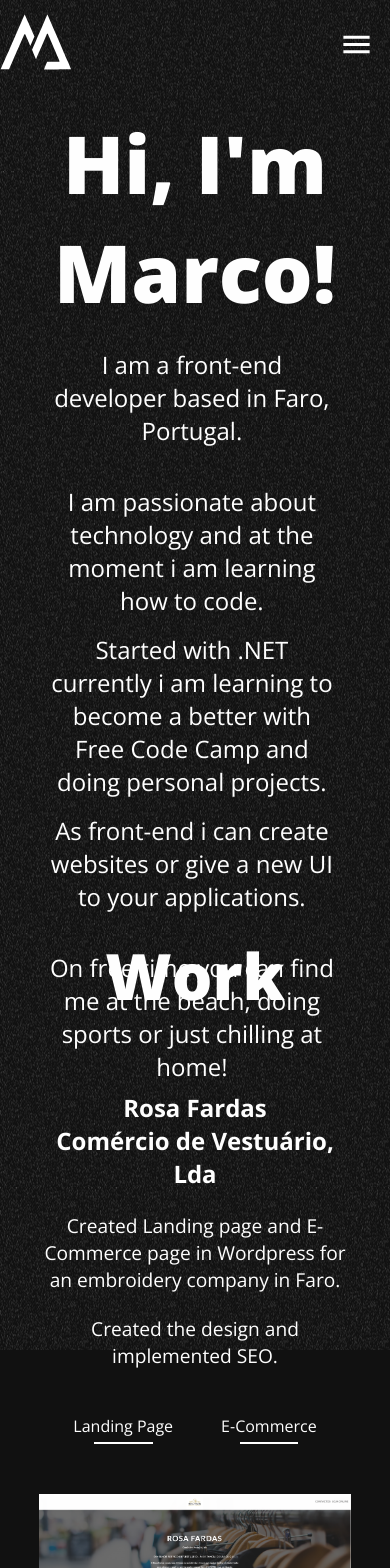
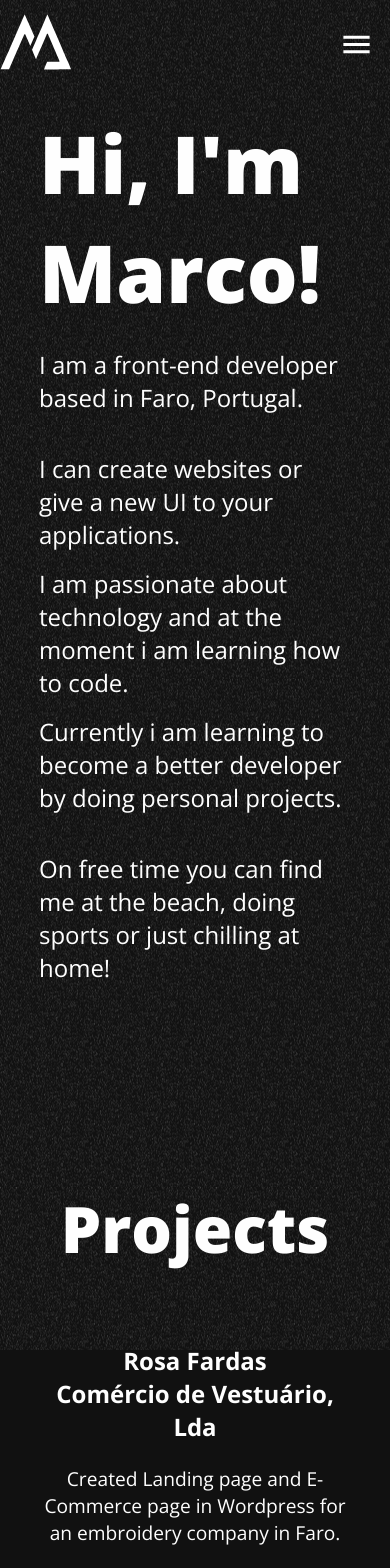
Before and after one commit to Markkex/marcoavila, a React (Create React App) app: page / in a window 390 px wide. Shown: the top 1568 px of the page. Built offline with nearby package versions, Linux system fonts and the light colour scheme.

Commit message:
mobile menu and hero section

```diff
--- a/src/App.css
+++ b/src/App.css
@@ -156,8 +156,8 @@ li {
     display: none;
   }
 
-
-  .menu-icon, .logo-image {
+  .menu-icon,
+  .logo-image {
     display: flex;
     justify-content: space-evenly;
     padding: 1rem;
@@ -166,7 +166,6 @@ li {
   .hero-section {
     display: flex;
     flex-direction: row;
-    padding: 0 10%;
   }
 }
 
@@ -183,7 +182,7 @@ li {
 /*Welcome-section*/
 
 .hero-section {
-  height: 85vh;
+  height: 100vh;
 }
 .welcome-section {
   padding: 5% 10%;
@@ -199,8 +198,6 @@ li {
 }
 
 .welcome-section p {
-  padding-left: 3%;
-  padding-right: 5%;
   padding-bottom: 1rem;
   font-size: 1.2em;
   text-align: left;
@@ -208,13 +205,13 @@ li {
 
 @media (max-width: 50em) {
   .hero-section {
-    height: 100vh;
+    height: 130vh;
   }
 
   .welcome-section,
   .welcome-section h1,
   .welcome-section p {
-    text-align: center;
+    text-align: left;
   }
 }
 
@@ -381,11 +378,40 @@ li {
     order: 2;
   }
 }
+/* Mobile */
+.mobile-headbar {
+  display: flex;
+}
 
-.mobileMenu {
-  width: 100%;
-  height: 100%;
-  display: block;
-  align-content: center;
-  background-color: white;
+.menu-options {
+  display: flex;
+  flex-direction: column;
+  font-size: 3rem;
+  align-items: center;
+  padding: 1.5rem;
+  position: relative;
+  animation-name: movement;
+  animation-duration: 2s;
 }
+
+.menu-effect:hover {
+  font-size: 5rem;
+}
+
+@keyframes movement {
+  from {
+    left: -400px;
+  }
+  to {
+    left: 0px;
+  }
+}
+
+@keyframes hovereffect {
+  from {
+    zoom: 100%;
+  }
+  to {
+    zoom: 200%;
+  }
+}
--- a/src/App.tsx
+++ b/src/App.tsx
@@ -4,21 +4,22 @@ import Contact from "./Components/Contact";
 import Main from "./Components/Main";
 import Menu from "./Components/Menu";
 import MobileMenu from "./Components/MobileMenu";
-import Work from "./Components/Work";
+import Projects from "./Components/Projects";
 
 const App: FC = () => {
   const [open, setOpen] = useState<boolean>(false);
 
   return (
-    <div className='App'>
-      <div className='bg'></div>
+    <div className="App">
+      <div className="bg"></div>
 
-      {open && <MobileMenu setOpen={setOpen}/>}
+      {open && <MobileMenu setOpen={setOpen} />}
       {open === false && (
         <Fragment>
           <Menu setOpen={setOpen} />
           <Main />
-          <Work />
+
+          <Projects />
           <Contact />
         </Fragment>
       )}
--- a/src/Components/Main.tsx
+++ b/src/Components/Main.tsx
@@ -1,31 +1,43 @@
 import React, { FC } from "react";
+interface elements {
+  hello: string;
+  primaryText: string;
+  secondaryText: string;
+  thirdText: string;
+  fourthText: string;
+  fifthText: string;
+}
+const Main: FC = () => {
+  const descriptions: [elements] = [
+    {
+      hello: "Hi, I'm Marco!",
+      primaryText: "I am a front-end developer based in Faro, Portugal.",
+      secondaryText:
+        "I can create websites or give a new UI to your applications.",
+      thirdText:
+        "I am passionate about technology and at the moment i am learning how to code.",
+      fourthText:
+        "Currently i am learning to become a better developer by doing personal projects.",
+      fifthText:
+        "On free time you can find me at the beach, doing sports or just chilling at home!",
+    },
+  ];
 
-const Main: FC = () => {
   return (
-    <div id="hero-section" className='hero-section'>
-      <div className='welcome-section'>
-        <h1 className='header-font-style'>Hi, I'm Marco!</h1>
-        <br />
-        <p>I am a front-end developer based in Faro, Portugal.</p>
-        <br/>
-        <p>
-          I am passionate about technology and at the moment i am learning how
-          to code.
-        </p>
-        <p>
-          Started with .NET currently i am learning to become a better with Free
-          Code Camp and doing personal projects.
-        </p>
-        <p>
-          As front-end i can create websites or give a new UI to your
-          applications.
-        </p>
-        <br />
-        <p>
-          On free time you can find me at the beach, doing sports or just
-          chilling at home!
-        </p>
-      </div>
+    <div id="hero-section" className="hero-section">
+      {descriptions.map((description) => (
+        <div className="welcome-section">
+          <h1 className="header-font-style">{description.hello}</h1>
+          <br />
+          <p>{description.primaryText}</p>
+          <br />
+          <p>{description.secondaryText}</p>
+          <p>{description.thirdText}</p>
+          <p>{description.fourthText}</p>
+          <br />
+          <p>{description.fifthText}</p>
+        </div>
+      ))}
     </div>
   );
 };
--- a/src/Components/Menu.tsx
+++ b/src/Components/Menu.tsx
@@ -1,4 +1,4 @@
-import React, { FC, useState } from "react";
+import React, { FC } from "react";
 import logo from "../media/images/logo.svg";
 import MenuIcon from "@material-ui/icons/Menu";
 interface Validation {
@@ -7,19 +7,19 @@ interface Validation {
 
 const Menu: FC<Validation> = ({ setOpen }) => {
   return (
-    <div id='menu' className='menu sticky'>
-      <div className='logo-image'>
-        <a href='#menu'>
-          <img src={logo} alt='logo' />
+    <div id="menu" className="menu sticky">
+      <div className="logo-image">
+        <a href="#hero-section">
+          <img src={logo} alt="logo" />
         </a>
       </div>
-      <div className='navbar'>
-        <a href='#hero-section'>About Me</a>
-        <a href='#projects'>Work</a>
-        <a href='#contact-me'>Contact Me</a>
+      <div className="navbar">
+        <a href="#hero-section">About Me</a>
+        <a href="#projects">Work</a>
+        <a href="#contact-me">Contact Me</a>
       </div>
       <div className="menu-icon">
-        <MenuIcon fontSize="large" onClick={() => setOpen(true)}/>
+        <MenuIcon fontSize="large" onClick={() => setOpen(true)} />
       </div>
     </div>
   );
--- a/src/Components/MobileMenu.tsx
+++ b/src/Components/MobileMenu.tsx
@@ -1,15 +1,47 @@
 import React, { FC } from "react";
-import image from "../media/images/rosa-fardas.png";
+import logo from "../media/images/logo.svg";
+import CloseIcon from "@material-ui/icons/Close";
 
 interface Animations {
-    setOpen: (isOpen: boolean) => void;
+  setOpen: (isOpen: boolean) => void;
 }
 
-const MobileMenu: FC<Animations> = ({setOpen}) => {
+const MobileMenu: FC<Animations> = ({ setOpen }) => {
+  const options = [
+    {
+      optionName: "About Me",
+      ref: "#hero-section",
+    },
+    {
+      optionName: "Work",
+      ref: "#projects",
+    },
+    {
+      optionName: "Contact Me",
+      ref: "#contact-me",
+    },
+  ];
   return (
-    <div className='mobileMenu'>
-
-      <button onClick={() =>setOpen(false)}>Close</button>
+    <div className="mobile-menu">
+      <div className="mobile-headbar">
+        <div className="logo-image">
+          <a href="#menu">
+            <img src={logo} alt="logo" />
+          </a>
+        </div>
+        <div className="menu-icon">
+          <CloseIcon fontSize="large" onClick={() => setOpen(false)} />
+        </div>
+      </div>
+      <div className="menu-options">
+        {options.map((option) => (
+          <div className="menu-effect">
+            <a href={option.ref} onClick={() => setOpen(false)}>
+              {option.optionName}
+            </a>
+          </div>
+        ))}
+      </div>
     </div>
   );
 };
--- a/src/Components/Work.tsx
+++ b/src/Components/Projects.tsx
@@ -3,10 +3,10 @@ import { FC } from "react";
 
 import rosafardasurl from "../media/images/rosa-fardas.png";
 
-const Work: FC = () => {
+const Projects: FC = () => {
   return (
     <div id="projects" className="projects">
-      <h1 className="header-font-style">Work</h1>
+      <h1 className="header-font-style">Projects</h1>
 
       <div className="project">
         <div className="project-description">
@@ -54,4 +54,4 @@ const Work: FC = () => {
   );
 };
 
-export default Work;
+export default Projects;
```
Also changed, not shown: 1 other file (tests, documents, lock files or other folders).
